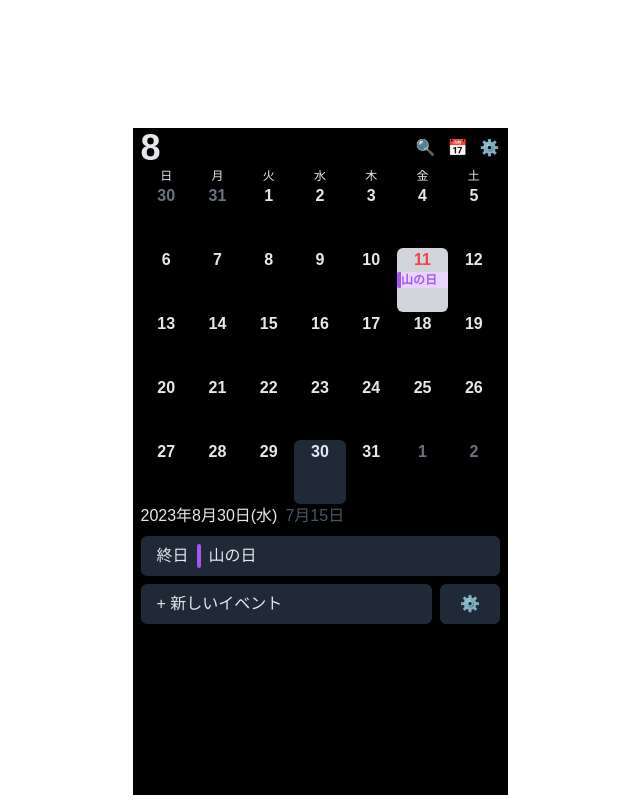
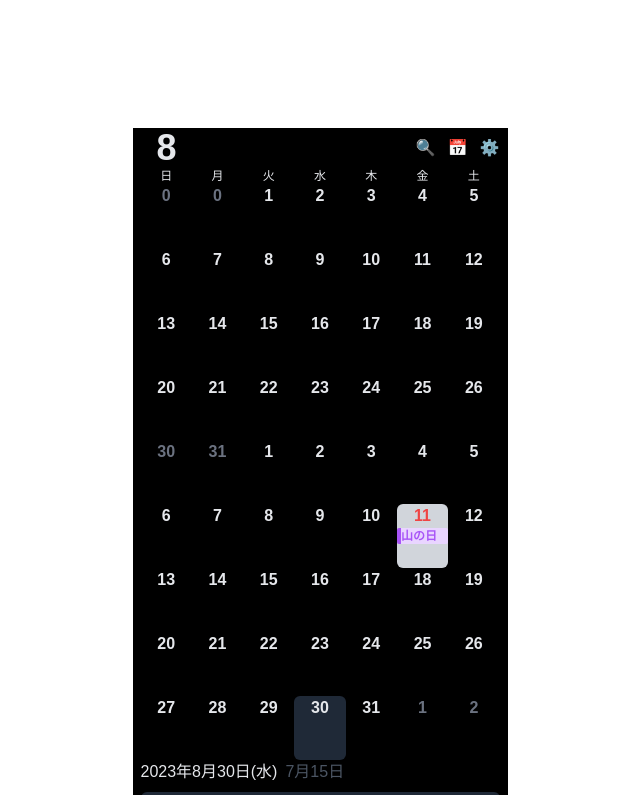
Before and after one commit to hangyuCho/calendar-of-job-change-fe, a React (Create React App) app: page / in a window 1280 px wide. Shown: the whole page, without its empty margins (320-960 px from the left). Built offline with nearby package versions, Linux system fonts and the light colour scheme.

Commit message:
fix : fix calendar date

```diff
--- a/src/App.tsx
+++ b/src/App.tsx
@@ -1,4 +1,3 @@
-import React from 'react';
 import { Calendar } from './components/index';
 
 function App() {
--- a/src/components/Calendar.tsx
+++ b/src/components/Calendar.tsx
@@ -1,6 +1,8 @@
-import { useState, FC } from "react"
+import { FC } from "react"
 
 const rowHight = 16
+const today = new Date()
+today.setHours(0,0,0,0)
 
 const CalendarRowByHead:FC = ()  => {
   return (
@@ -15,6 +17,16 @@ const CalendarRowByHead:FC = ()  => {
     </div>
   )
 }
+enum DayOfWeekType {
+  MON = 0,
+  TUE,
+  WED,
+  THR,
+  FRI,
+  SAT,
+  SUN
+}
+
 enum ScheduleType {
   ALL_TIME = "allTime",
   FIX_TIME = "fixTime"
@@ -29,53 +41,94 @@ interface ScheduleProps {
 const scheduleList:Array<ScheduleProps> = [
   {
     scheduleType: ScheduleType.ALL_TIME,
-    title: "山の日",
-    startAt: new Date("2023-09-11 00:00:00"),
-    endAt: new Date("2023-09-11 00:00:00")
+    title: "敬老の日",
+    startAt: new Date("2023-09-18 00:00:00"),
+    endAt: new Date("2023-09-18 00:00:00")
   },
   {
     scheduleType: ScheduleType.FIX_TIME,
     title: "ココネ最終面接",
     startAt: new Date("2023-09-11 11:00:00"),
     endAt: new Date("2023-09-11 12:00:00")
+  },
+  {
+    scheduleType: ScheduleType.FIX_TIME,
+    title: "旅行",
+    startAt: new Date("2023-09-16 13:00:00"),
+    endAt: new Date("2023-09-19 15:00:00")
   }
-
 ]
 
 interface CalendarRowByDaysProps {
+  days: Array<number>
+  index: number
+}
 
+const isToday = (current: Date) => {
+  return current.getFullYear() == today.getFullYear()
+      && current.getMonth() == today.getMonth()
+      && current.getDate() == today.getDate()
 }
-const CalendarRowByDays:FC = ({}) => {
+
+const CalendarRowByDays = ({days, index}: CalendarRowByDaysProps) => {
+  let columns = []
+  let idx = 0
+  let style = "w-[14.3%] flex justify-center font-bold text-base"
+  for (let day of [0,1,2,3,4,5,6]) {
+    idx++
+    let time = days[day]
+    let now = new Date(time)
+    let currentDateIsToday = isToday(now) ? "bg-gray-800 rounded-md": null
+    columns.push(
+            time ? <div key={idx}
+                    className={`${style} ${currentDateIsToday}`}>
+                    {now.getDate()}
+                    </div>
+                  : <div className={`${style} text-gray-500`}>0</div>
+    )
+
+  }
   return (
-    <div className="flex h-16">
-      <div className="w-[14.3%] flex justify-center font-bold text-base text-gray-500">30</div>
-      <div className="w-[14.3%] flex justify-center font-bold text-base text-gray-500">31</div>
-      <div className="w-[14.3%] flex justify-center font-bold text-base">1</div>
-      <div className="w-[14.3%] flex justify-center font-bold text-base">2</div>
-      <div className="w-[14.3%] flex justify-center font-bold text-base">3</div>
-      <div className="w-[14.3%] flex justify-center font-bold text-base">4</div>
-      <div className="w-[14.3%] flex justify-center font-bold text-base">5</div>
+    <div className="flex h-16" key={index}>
+      { columns.map((column) => column) }
     </div>
   )
 }
 
+const getWeeks = () => {
+  let nowMonth:Date = new Date()
+  let firstDate:Date = new Date(nowMonth.getFullYear(), nowMonth.getMonth(), 1)
+  let lastDate:Date = new Date(nowMonth.getFullYear(), nowMonth.getMonth() + 1, 0)
+  let days:Array<number> = []
+  let weeks:Array<Array<number>> = []
+  let week: number[] = new Array(7)
+  let idx = 0
+
+  for (let now:Date = firstDate; now.getTime() <= lastDate.getTime(); now.setDate(now.getDate() + 1)) {
+    idx++
+    days.push(now.getTime())
+  }
+  days
+    .forEach((time:number) => {
+      let now = new Date(time)
+      week[now.getDay()] = time
+      if (now.getDay() == 6) {
+        weeks.push(week)
+        week = new Array(7)
+      }
+  })
+  return weeks
+}
+
 const Calendar = () => {
-  let [nowMonth, setNowMonth]: [Date, React.Dispatch<React.SetStateAction<Date>>] = useState(new Date())
-  let [today, setToday]: [Date, React.Dispatch<React.SetStateAction<Date>>] = useState(new Date())
-  let firstDate = new Date(nowMonth.getFullYear(), nowMonth.getMonth(), 1)
-  let lastDate = new Date(nowMonth.getFullYear(), nowMonth.getMonth() + 1, 0)
-
-  let [calYear, setCalYear]: [number, React.Dispatch<React.SetStateAction<number>>] = useState(nowMonth.getFullYear())
-
-  let [calMonth, setCalMonth]: [number, React.Dispatch<React.SetStateAction<number>>] = useState(nowMonth.getFullYear())
-
-  today.setHours(0,0,0,0)
 
   return (
-    <div className="flex justify-center items-center text-gray-200">
+    <div className="flex flex-col justify-center items-center text-gray-200">
+      <div className="bg-indigo-300 text-black">
+      </div>
       <div className="flex flex-col w-[375px] h-[667px] mt-32 bg-black overflow-scroll">
-        <div className="flex justify-between w-full items-center sticky top-0 after:content=[''] after:bg-gray-900 after:opacity-50 after:w-full after:absolute">
-          <span className="text-4xl font-bold w-8/12 pl-2">8</span>
+        <div className="flex justify-between w-full h-32 items-center sticky top-0 after:content=[''] after:bg-gray-900 after:opacity-50 after:w-full after:absolute">
+          <span className="text-4xl font-bold w-8/12 pl-6">{new Date().getMonth()+1}</span>
           <div className="flex justify-end gap-3 w-4/12 pr-2">
             <span>🔍</span>
             <span>📅</span>
@@ -85,6 +138,9 @@ const Calendar = () => {
         <div className="flex flex-col px-2">
           <div className="text-xs">
             <CalendarRowByHead/>
+            {
+              getWeeks().map((el:Array<number>,i:number) => CalendarRowByDays({days: el, index: i}))
+            }
             <div className="flex h-16">
               <div className="w-[14.3%] flex justify-center font-bold text-base text-gray-500">30</div>
               <div className="w-[14.3%] flex justify-center font-bold text-base text-gray-500">31</div>
```
